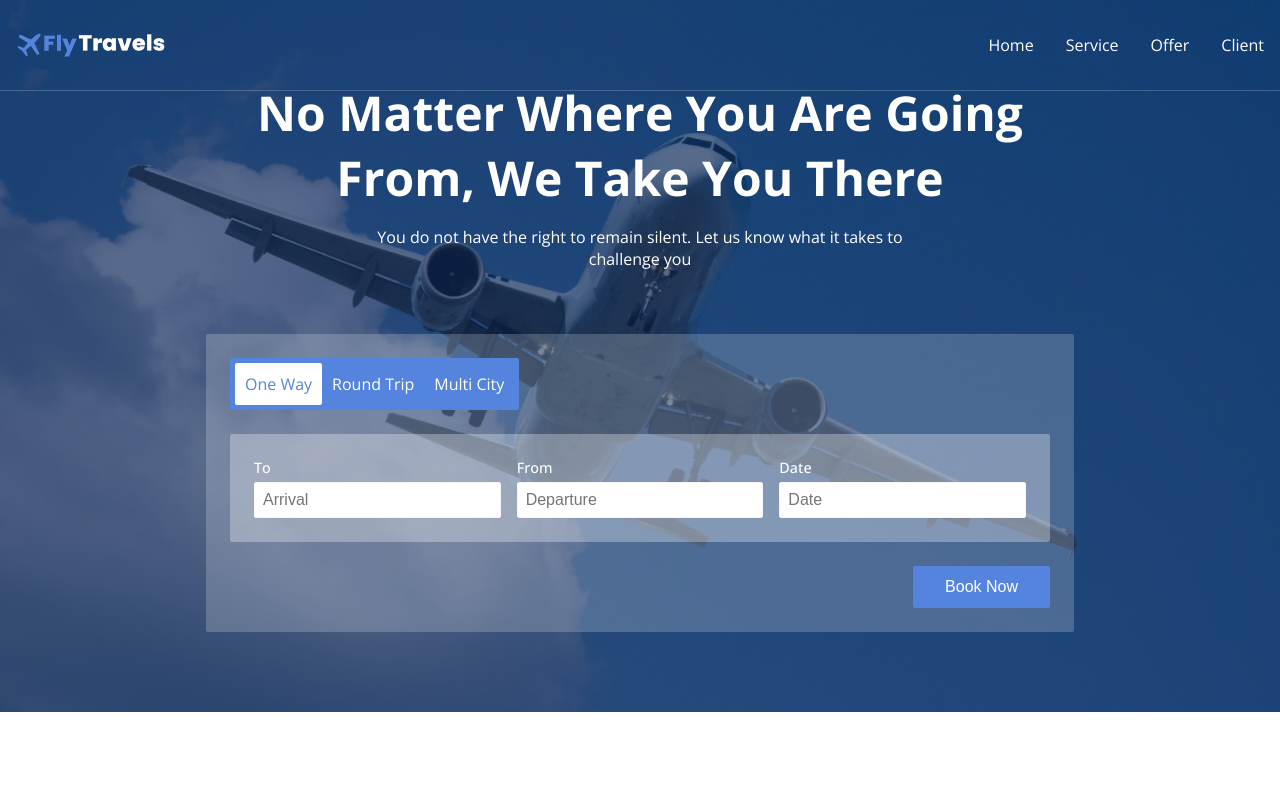
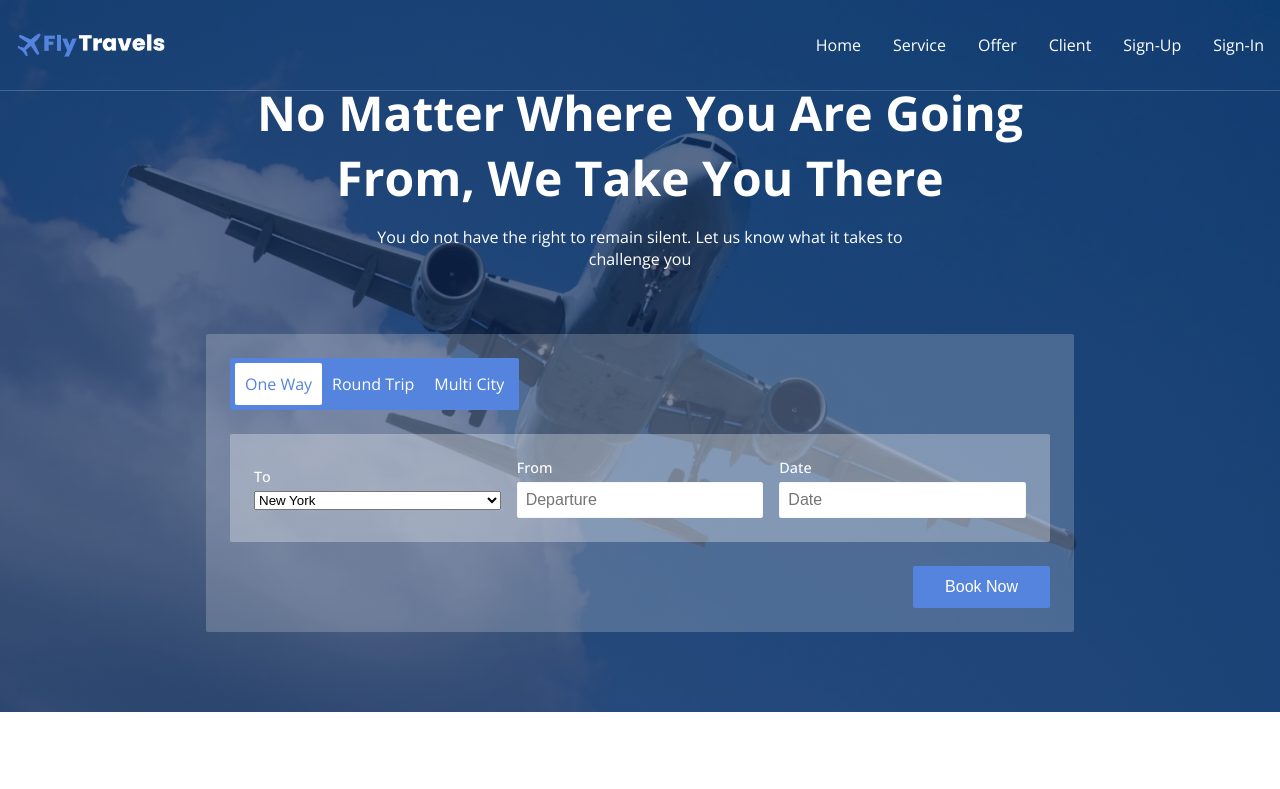
Before and after one commit to Pundit4Real/Trip-Planner, a plain HTML site: page index.html in a window 1280 px wide. Shown: the top 789 px of the page. Drawn offline with nearby package versions, Linux system fonts and the light colour scheme; files whose address does not match are found by name.

Commit message:
ref: booking form modified

```diff
--- a/index.html
+++ b/index.html
@@ -28,6 +28,8 @@
           <li><a href="#service">Service</a></li>
           <li><a href="#offer">Offer</a></li>
           <li><a href="#client">Client</a></li>
+          <li><a href="#client">Sign-Up</a></li>
+          <li><a href="#client">Sign-In</a></li>
           <!-- <li><button class="btn"><a href="SignUp-SignIn.html">Sign Up</a></button></li>
           <li><button class="btn"><a href="SignUp-SignIn.html">Sign Up</a></button></li> -->
         </ul>
@@ -47,8 +49,16 @@
           <form action="/" class="booking__form">
             <div class="booking__input">
               <label for="arrival">To</label>
-              <input type="text" placeholder="Arrival" />
-            </div>
+              <select id="arrival" name="arrival">
+                  <option value="New York">New York</option>
+                  <option value="Los Angeles">Los Angeles</option>
+                  <option value="Chicago">Chicago</option>
+                  <option value="Houston">Houston</option>
+                  <option value="Miami">Miami</option>
+                  <!-- Add more cities as needed -->
+              </select>
+          </div>
+
             <div class="booking__input">
               <label for="departure">From</label>
               <input type="text" placeholder="Departure" />
```
